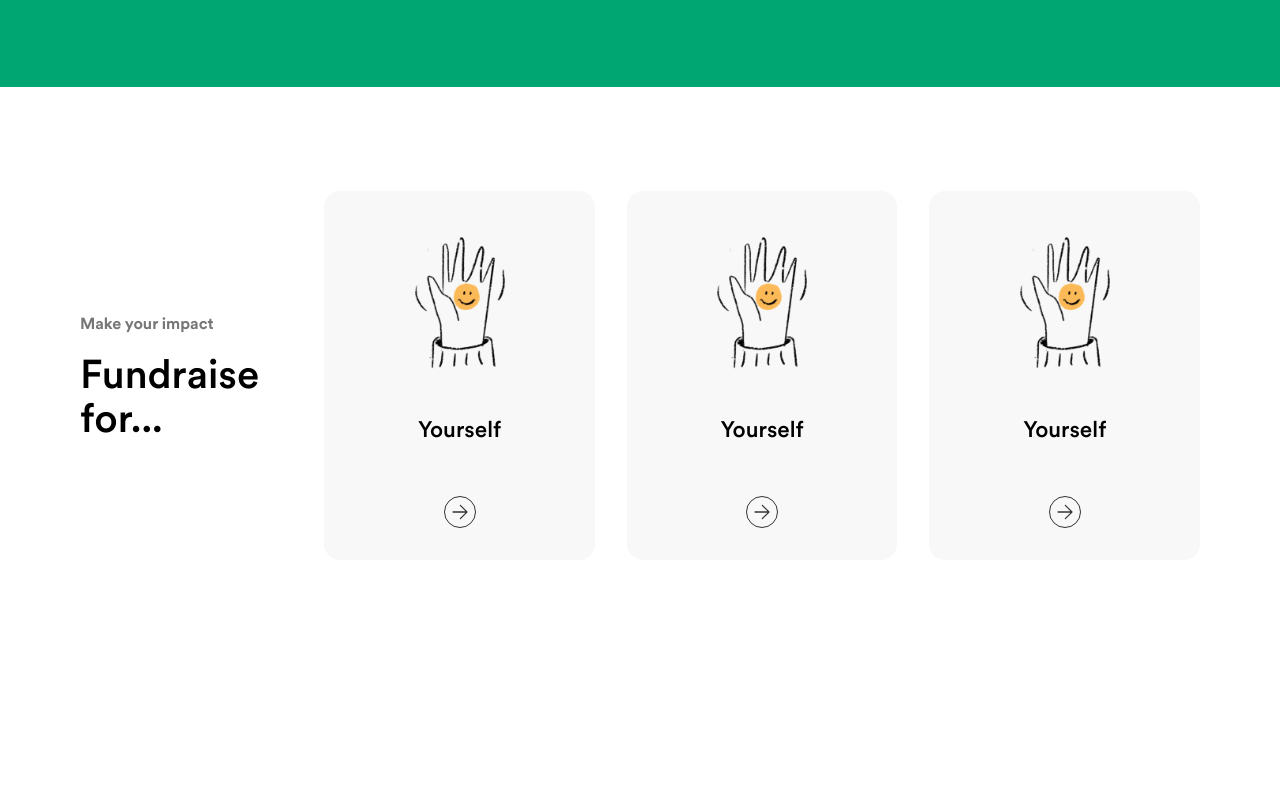
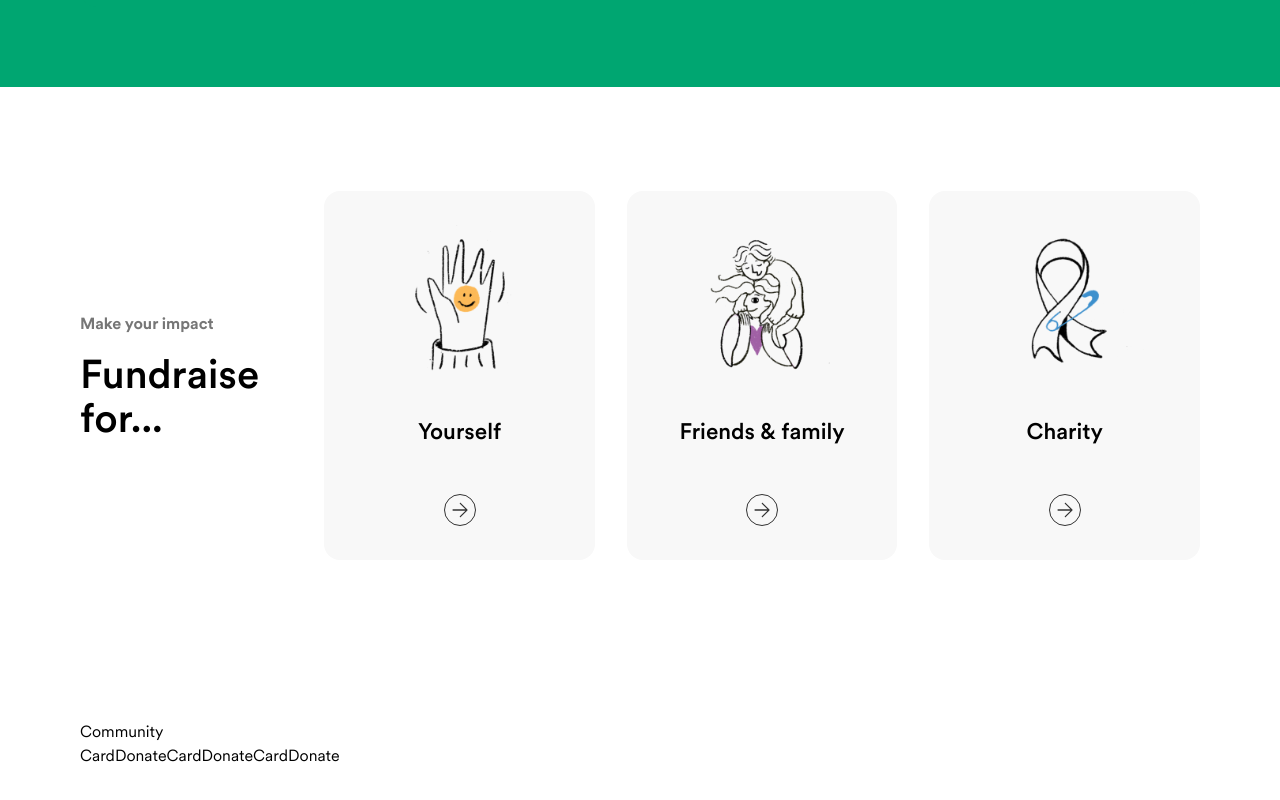
Before and after one commit to Cancey-Dejean/gofundme-design-system-nextjs-tailwind, a Next.js app: page / in a window 1280 px wide. Shown: the part 2638-3438 px from the top of the page. Before the commit the page ends 3302 px from the top, so only its background shows below. Built offline with nearby package versions, Linux system fonts and the light colour scheme.

Commit message:
Added dynamic impact cards

```diff
--- a/app/globals.css
+++ b/app/globals.css
@@ -106,4 +106,14 @@
 }
 
 @layer utilities {
+  .block-link {
+    @apply relative;
+  }
+  .block-link a::before {
+    content: "";
+    position: absolute;
+    inset: 0;
+    width: 100%;
+    height: 100%;
+  }
 }
--- a/app/page.tsx
+++ b/app/page.tsx
@@ -3,6 +3,7 @@ import Trusted from "@/components/organisms/Trusted";
 import FeaturedTopics from "@/components/organisms/FeaturedTopics";
 import Hero from "@/components/organisms/Hero";
 import Steps from "@/components/organisms/Steps";
+import Community from "@/components/organisms/Community";
 
 export default function Home() {
   return (
@@ -12,6 +13,7 @@ export default function Home() {
       <FeaturedTopics />
       <Trusted />
       <Impact />
+      <Community />
     </main>
   );
 }
--- a/components/molecules/CardCause.tsx
+++ b/components/molecules/CardCause.tsx
@@ -17,6 +17,7 @@ const CardCause = ({
   return (
     <div
       className={classNames(
+        "block-link",
         "flex overflow-hidden rounded-2xl",
         featured
           ? "min-h-[312px] flex-row [grid-template-columns:repeat(2,minmax(0,1fr))] first:col-span-3"
@@ -39,8 +40,8 @@ const CardCause = ({
 
       <div
         className={classNames(
-          "flex h-full  flex-col items-start bg-neutral-100",
-          featured ? "flex-1 px-10 pb-8 pt-10" : " p-6",
+          "flex h-full flex-col items-start bg-neutral-100",
+          featured ? "flex-1 px-10 pb-8 pt-10" : "p-6",
         )}
       >
         <Text
@@ -66,7 +67,7 @@ const CardCause = ({
         )}
 
         {btnText !== "" && (
-          <div className="mt-auto ">
+          <div className="mt-auto">
             <Button
               className="w-full hover:bg-white hover:shadow-none"
               intent="text"
--- /dev/null
+++ b/components/molecules/CardDonate.tsx
@@ -0,0 +1,7 @@
+type CardDonateProps = {};
+
+const CardDonate = ({}: CardDonateProps) => {
+  return <div>CardDonate</div>;
+};
+
+export default CardDonate;
--- a/components/molecules/CardImpact.tsx
+++ b/components/molecules/CardImpact.tsx
@@ -11,27 +11,37 @@ import { featuredArticle } from "@/constants/images";
 import Link from "next/link";
 import Image from "next/image";
 
-type CardImpactProps = {};
+type CardImpactProps = {
+  imgSrc?: string;
+  imgAlt?: string;
+  title?: string;
+  link?: string;
+};
 
-const CardImpact = ({}: CardImpactProps) => {
+const CardImpact = ({
+  imgSrc = "",
+  imgAlt = "",
+  title = "",
+  link = "/",
+}: CardImpactProps) => {
   return (
-    <div className="flex flex-row items-center rounded-2xl bg-neutral-100 max-lg:last:col-span-2 max-sm:last:col-span-1 md:min-h-[369px] md:flex-col">
+    <div className="block-link flex flex-row items-center rounded-2xl border-2 border-transparent bg-neutral-100 transition-all duration-[.3s] ease-in-out hover:border-primary-300 max-lg:last:col-span-2 max-sm:last:col-span-1 md:min-h-[369px] md:flex-col">
       <div className="md:mx-8 md:mt-8">
         <Image
-          src="/images/start-yourself@2x.png"
+          src={imgSrc}
           width={158}
           height={158}
           className="h-[79px] w-[79px] object-contain md:h-[158px] md:w-[158px]"
-          alt=""
+          alt={imgAlt}
         />
       </div>
       <div className="md:mt-8">
         <Text as="h3" intent="semibold" size="heading-two">
-          Yourself
+          {title}
         </Text>
       </div>
 
-      <Link href="/" className="ml-auto mr-5 md:mx-auto md:mb-8 md:mt-auto">
+      <Link href={link} className=" ml-auto mr-5 md:mx-auto md:mb-8 md:mt-auto">
         <div className="hidden md:block">
           <ArrowCircle />
         </div>
--- /dev/null
+++ b/components/organisms/Community.tsx
@@ -0,0 +1,23 @@
+import { AngleRightSmallIcon2, CheckGearIcon } from "../atoms/Icons/Icons";
+import { Button } from "../atoms/Button/Button";
+import { Container } from "../atoms/Container";
+import Text from "../atoms/Text/Text";
+import CardDonate from "../molecules/CardDonate";
+
+const Community = () => {
+  return (
+    <section className="">
+      <Container>
+        <h1>Community</h1>
+
+        <div className="flex">
+          <CardDonate />
+          <CardDonate />
+          <CardDonate />
+        </div>
+      </Container>
+    </section>
+  );
+};
+
+export default Community;
--- a/components/organisms/Impact.tsx
+++ b/components/organisms/Impact.tsx
@@ -1,3 +1,4 @@
+import { impactCards } from "@/constants";
 import { Container } from "../atoms/Container";
 import CardImpact from "../molecules/CardImpact";
 import SectionHeader from "../molecules/SectionHeader";
@@ -5,8 +6,8 @@ import SectionHeader from "../molecules/SectionHeader";
 const Impact = () => {
   return (
     <section className="py-[104px]">
-      <Container className="flex flex-col items-start gap-8 md:flex-row lg:items-center">
-        <div className="md;items-center flex flex-col">
+      <Container className="flex flex-col items-start gap-8 max-md:max-w-[600px] md:flex-row lg:items-center">
+        <div className="mx-auto ml-0 flex flex-col md:items-center">
           <SectionHeader
             topText="Make your impact"
             title="Fundraise for..."
@@ -16,10 +17,19 @@ const Impact = () => {
         </div>
 
         <div className="w-full">
-          <div className="mx-auto grid max-w-[600px] gap-8 md:max-w-full md:grid-cols-2 lg:grid-cols-3">
-            <CardImpact />
-            <CardImpact />
-            <CardImpact />
+          <div className="mx-auto grid  gap-8 md:grid-cols-2 lg:grid-cols-3">
+            {impactCards.map((card) => (
+              <CardImpact
+                imgSrc={card.imgSrc}
+                key={card.title}
+                link={card.link}
+                title={card.title}
+                imgAlt={card.imgAlt}
+              />
+            ))}
+
+            {/* <CardImpact />
+            <CardImpact /> */}
           </div>
         </div>
       </Container>
--- a/constants/index.tsx
+++ b/constants/index.tsx
@@ -93,3 +93,24 @@ export const featuredCards = [
     link: "/",
   },
 ];
+
+export const impactCards = [
+  {
+    imgSrc: "/images/start-yourself@2x.png",
+    title: "Yourself",
+    imgAlt: "Yourself",
+    link: "/",
+  },
+  {
+    imgSrc: "/images/start-friends-Family@2x.png",
+    title: "Friends & family",
+    imgAlt: "Friends & family",
+    link: "/",
+  },
+  {
+    imgSrc: "/images/start-charity@2x.png",
+    title: "Charity",
+    imgAlt: "Charity",
+    link: "/",
+  },
+];
```
